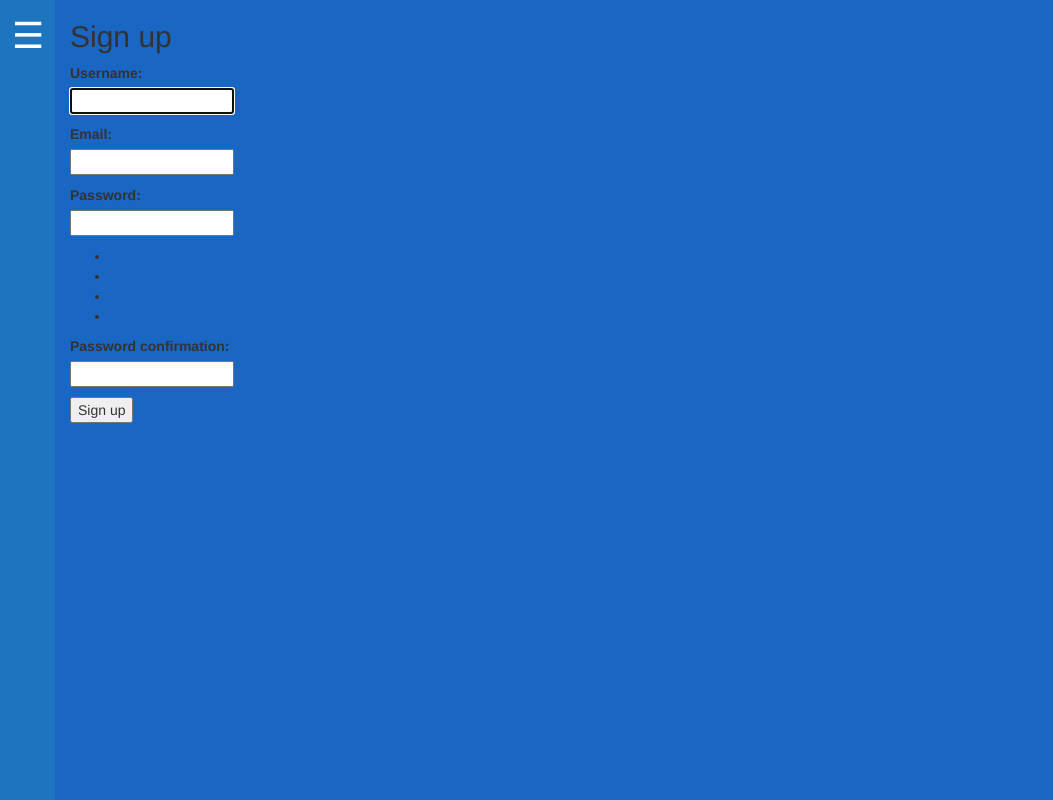
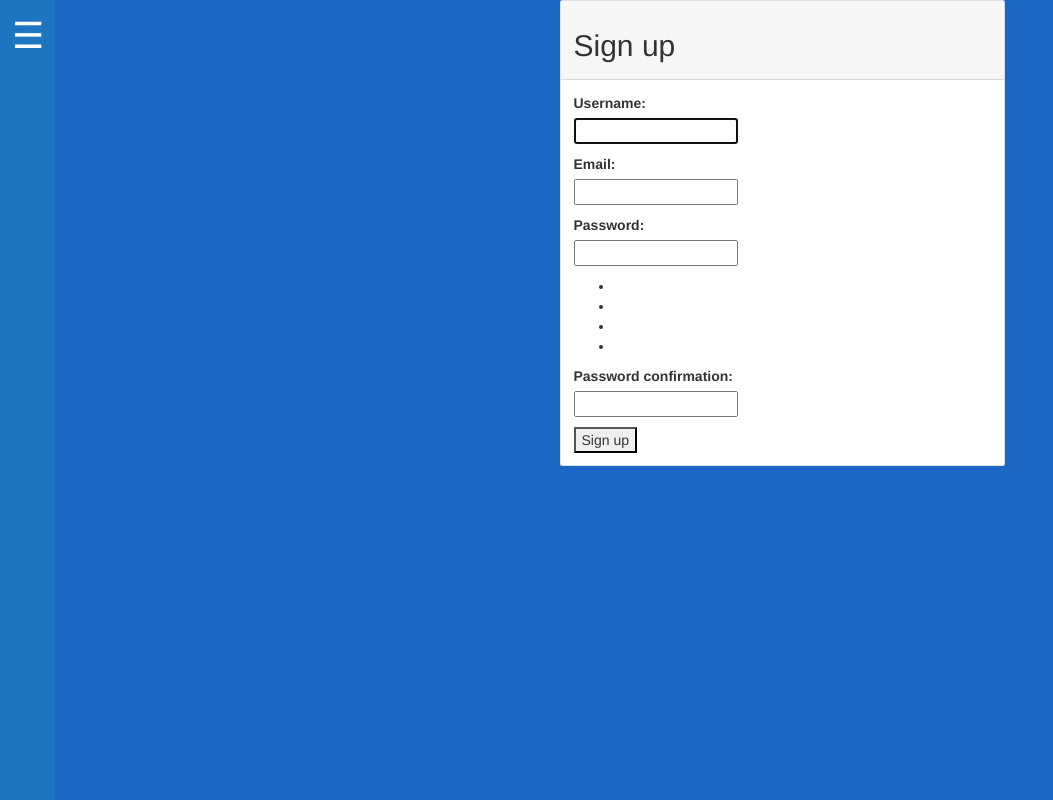
Before and after one commit to leskeylevy/majirani, a Django app: page /signup/ in a window 1280 px wide. Shown: the whole page, without its empty margins (0-1053 px from the left). Run offline with Django 3.2, Linux system fonts and the light colour scheme; some libraries are stand-ins or nearby versions.

Commit message:
added color

```diff
--- a/neighbourhood/templates/base.html
+++ b/neighbourhood/templates/base.html
@@ -7,6 +7,7 @@
   <meta charset="utf-8">
   <meta name="viewport" content="width=device-width, initial-scale=1">
    <link rel="stylesheet" href="https://use.fontawesome.com/releases/v5.3.1/css/all.css" integrity="sha384-mzrmE5qonljUremFsqc01SB46JvROS7bZs3IO2EmfFsd15uHvIt+Y8vEf7N7fWAU" crossorigin="anonymous">
+  <link rel="stylesheet" href="https://stackpath.bootstrapcdn.com/bootstrap/4.1.3/css/bootstrap.min.css" integrity="sha384-MCw98/SFnGE8fJT3GXwEOngsV7Zt27NXFoaoApmYm81iuXoPkFOJwJ8ERdknLPMO" crossorigin="anonymous">
 
 
   {%if title%}
--- a/neighbourhood/templates/registration/signup.html
+++ b/neighbourhood/templates/registration/signup.html
@@ -1,7 +1,13 @@
 {% extends 'base.html' %}
+{% load bootstrap3 %}
 {% block content %}
 <div class="container">
-  <h2>Sign up</h2>
+  <div class="row">
+      <div class="col-md-5"></div>
+      <div class="col-md-5">
+          <div class="card">
+  <div class="card-header"> <h2>Sign up</h2></div>
+  <div class="card-body">
 <form method="post" action="{%url 'signup' %}">
     {% csrf_token %}
       {% for field in form %}
@@ -18,6 +24,10 @@
       {% endfor %}
     <button type="submit">Sign up</button>
 </form>
-
+      </div>
 </div>
+</div>
+      <div class="col-md-2"></div>
+</div>
+  </div>
 {% endblock %}
```
Also changed, not shown: neighbourhood/templates/index.html (+8 -8 lines).
